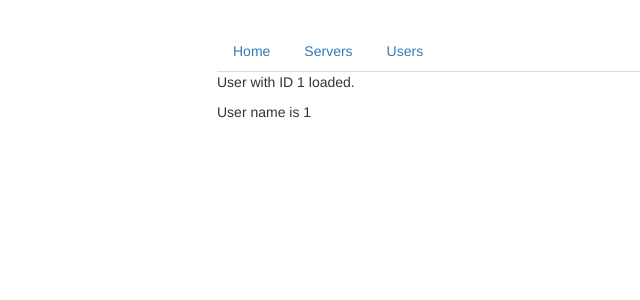
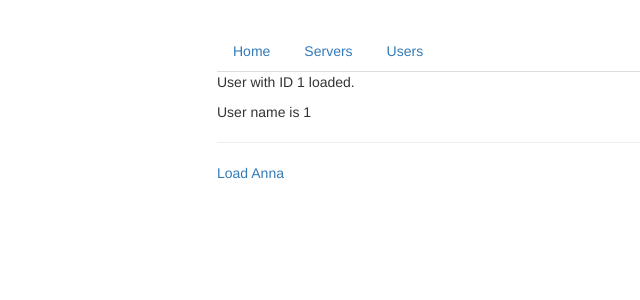
Before and after one commit to laurajunco/angular, an Angular app in the folder routing/: page /users/1/1 in a window 1280 px wide. Shown: the top 300 px of the page, without its empty margins (48-688 px from the left). Built offline with nearby package versions, Linux system fonts and the light colour scheme.

Commit message:
Fetching Route Parameters Reactively

```diff
--- a/routing/src/app/users/user/user.component.html
+++ b/routing/src/app/users/user/user.component.html
@@ -1,2 +1,4 @@
 <p>User with ID {{ user.id }} loaded.</p>
 <p>User name is {{ user.name }}</p>
+<hr />
+<a [routerLink]="['/users', 10, 'anna']"> Load Anna</a>
--- a/routing/src/app/users/user/user.component.ts
+++ b/routing/src/app/users/user/user.component.ts
@@ -1,5 +1,5 @@
 import { Component, OnInit } from "@angular/core";
-import { ActivatedRoute, Route } from "@angular/router";
+import { ActivatedRoute, Params, Route } from "@angular/router";
 
 @Component({
   selector: "app-user",
@@ -16,5 +16,13 @@
       id: this.currentRoute.snapshot.params["id"],
       name: this.currentRoute.snapshot.params["name"],
     };
+
+    //this is an observable
+    //easy way to subscribe to an event which might happen
+    this.currentRoute.params.subscribe((params: Params) => {
+      //updates user object
+      this.user.id = params.id;
+      this.user.name = params.name;
+    });
   }
 }
```
